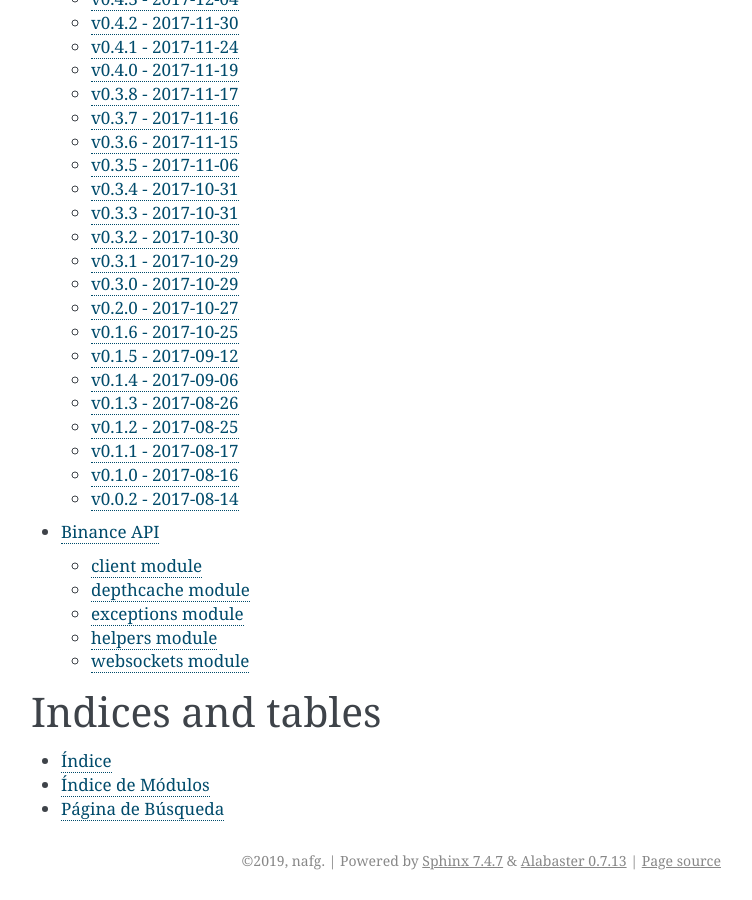
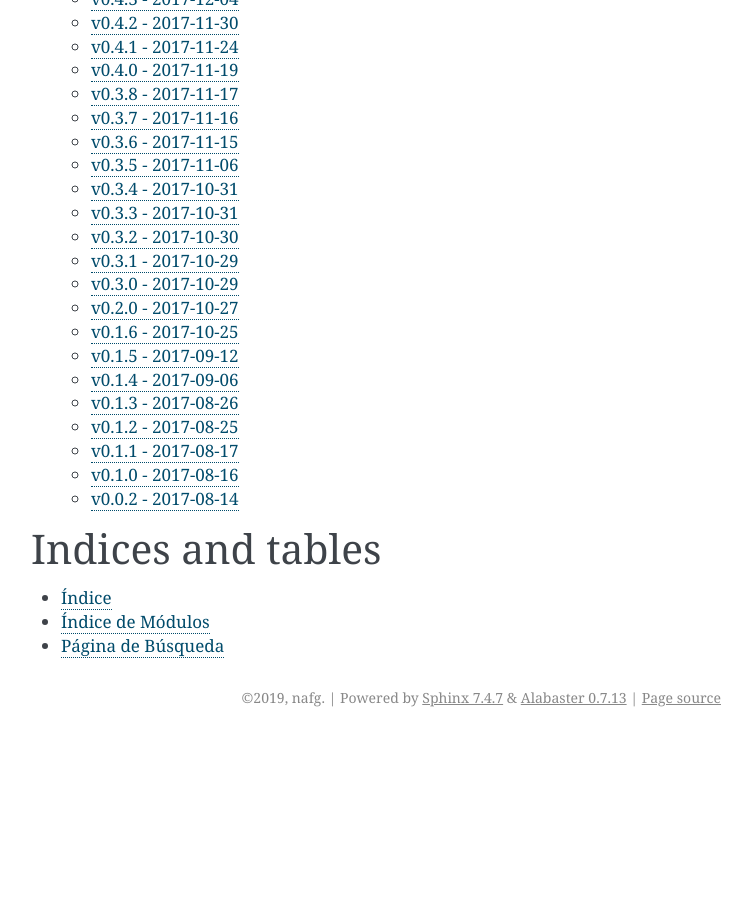
Before and after one commit to nelsonjava/doc, a Sphinx documentation site: the page built from source/index.rst, in a window 1280 px wide and 900 px high, scrolled down 2636 px. Shown: the whole window, without its empty margins (389-1141 px from the left). Built offline with Sphinx 7.4.7, drawn with Linux system fonts in a browser that asks for light colours; after the commit the page ends 3373 px from its top, so only the background shows below that.

Commit message:
first commit

```diff
--- a/source/binance.rst
+++ /dev/null
@@ -1,42 +0,0 @@
-Binance API
-===========
-
-client module
-----------------------
-
-.. automodule:: binance.client
-    :members:
-    :undoc-members:
-    :show-inheritance:
-
-depthcache module
---------------------------
-
-.. automodule:: binance.depthcache
-    :members:
-    :undoc-members:
-    :show-inheritance:
-
-exceptions module
---------------------------
-
-.. automodule:: binance.exceptions
-    :members:
-    :undoc-members:
-    :show-inheritance:
-
-helpers module
---------------------------
-
-.. automodule:: binance.helpers
-    :members:
-    :undoc-members:
-    :show-inheritance:
-
-websockets module
---------------------------
-
-.. automodule:: binance.websockets
-    :members:
-    :undoc-members:
-    :show-inheritance:
--- a/source/index.rst
+++ b/source/index.rst
@@ -24,9 +24,6 @@
    exceptions
    faqs
    changelog
-   binance
-
-
 
 
 Indices and tables
```
